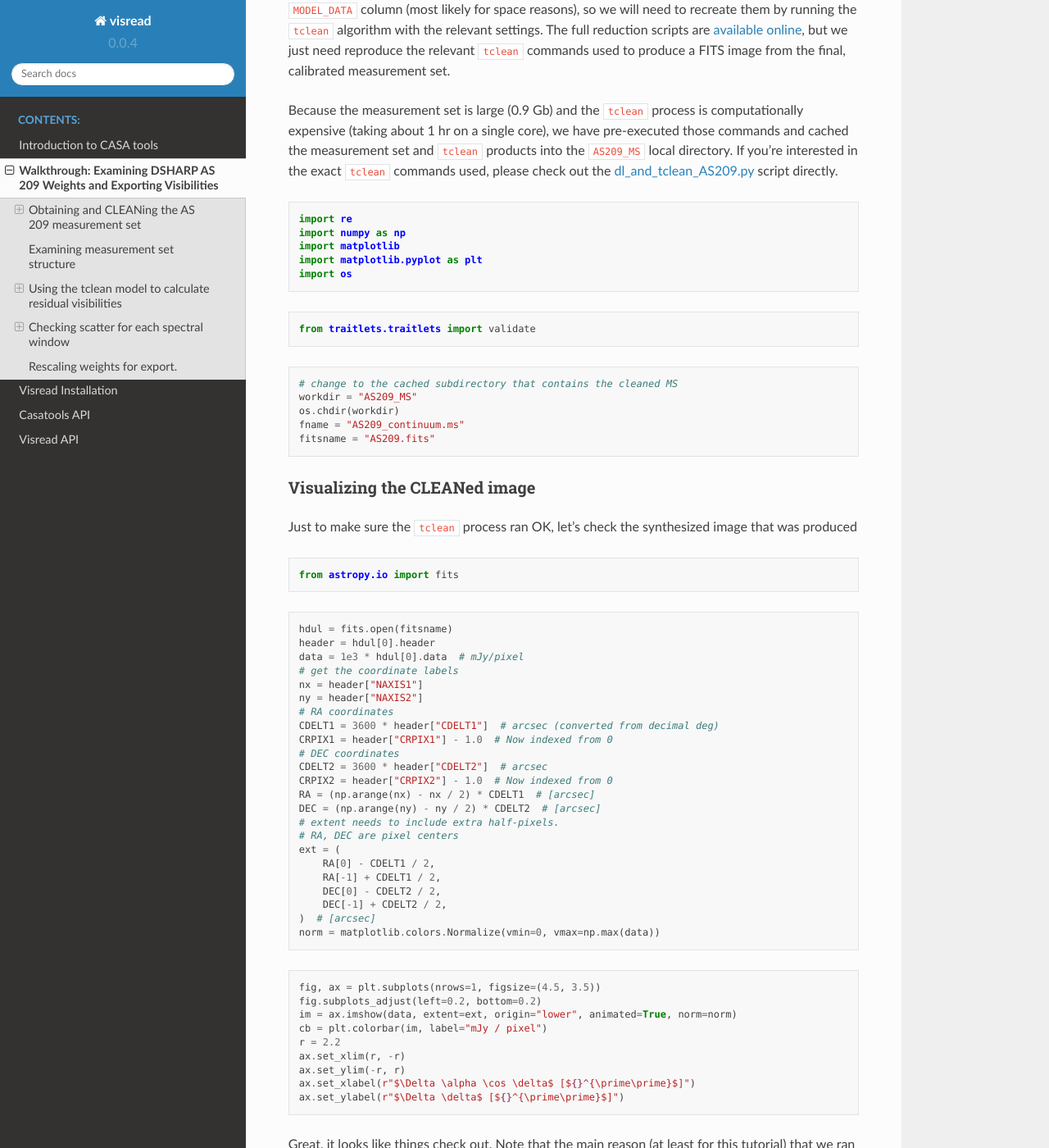
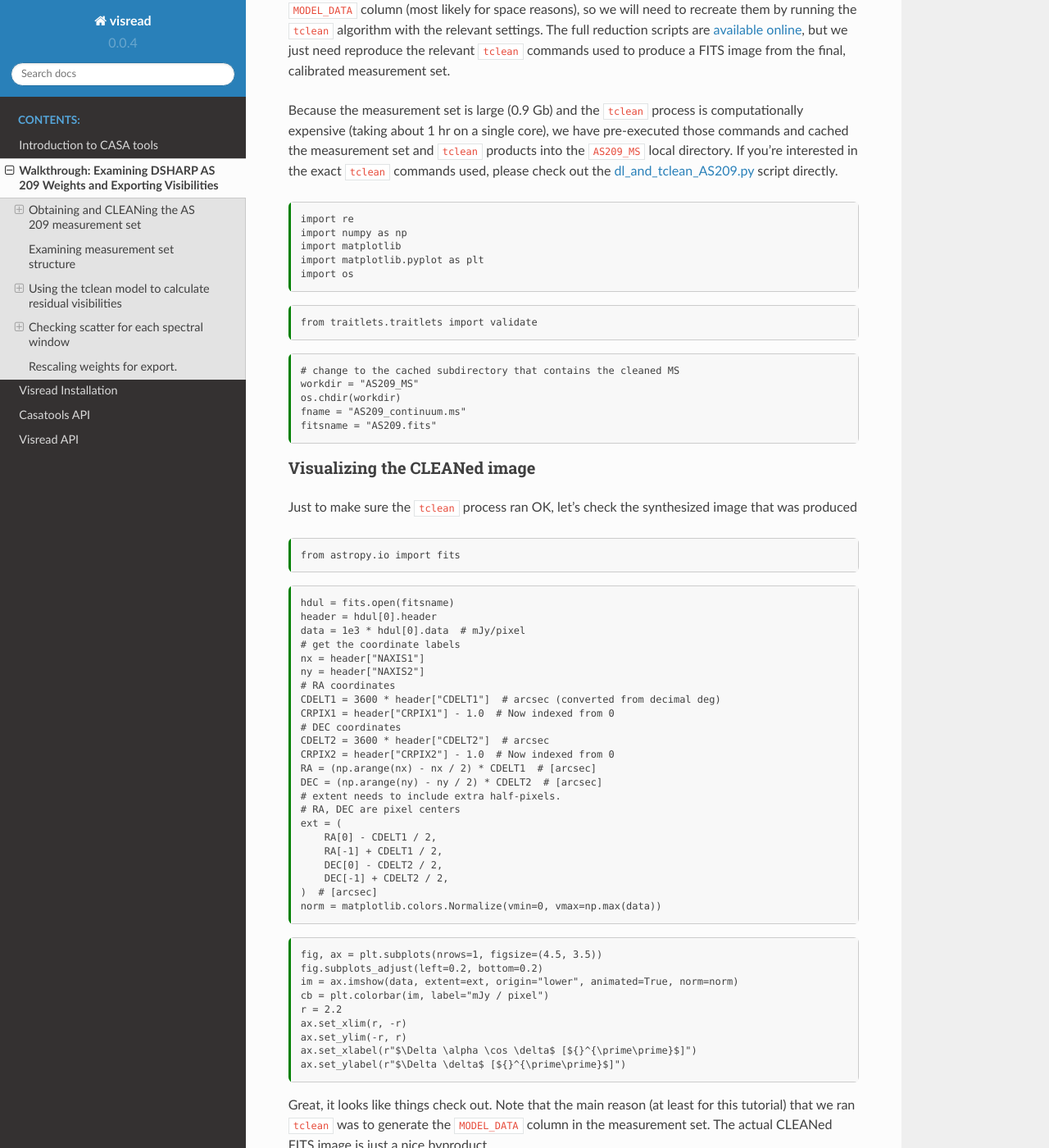
Before and after one commit to MPoL-dev/visread, a Sphinx documentation site: the page built from docs/tutorials/rescale_AS209_weights.md, in a window 1280 px wide and 1400 px high, scrolled down 750 px. Shown: the whole window at 82% size. Built offline with Sphinx 7.4.7 and the Read the Docs theme 2.0.0, drawn with Linux system fonts in a browser that asks for light colours; some of the changed text lies outside the part shown.

Commit message:
converted AS209 to myst

````diff
--- a/docs/tutorials/rescale_AS209_weights.md
+++ b/docs/tutorials/rescale_AS209_weights.md
@@ -38,7 +38,7 @@ The calibrated DSHARP measurement sets available from the archive do not contain
 
 Because the measurement set is large (0.9 Gb) and the ``tclean`` process is computationally expensive (taking about 1 hr on a single core), we have pre-executed those commands and cached the measurement set and ``tclean`` products into the ``AS209_MS`` local directory. If you're interested in the exact ``tclean`` commands used, please check out the [dl_and_tclean_AS209.py](dl_and_tclean_AS209.py) script directly.
 
-```python
+```{code-cell}
 import re
 import numpy as np
 import matplotlib
@@ -46,11 +46,11 @@ import matplotlib.pyplot as plt
 import os
 ```
 
-```python
+```{code-cell}
 from traitlets.traitlets import validate
 ```
 
-```python
+```{code-cell}
 # change to the cached subdirectory that contains the cleaned MS
 workdir = "AS209_MS"
 os.chdir(workdir)
@@ -61,11 +61,11 @@ fitsname = "AS209.fits"
 ### Visualizing the CLEANed image
 Just to make sure the ``tclean`` process ran OK, let's check the synthesized image that was produced
 
-```python
+```{code-cell}
 from astropy.io import fits
 ```
 
-```python
+```{code-cell}
 hdul = fits.open(fitsname)
 header = hdul[0].header
 data = 1e3 * hdul[0].data  # mJy/pixel
@@ -91,7 +91,7 @@ ext = (
 norm = matplotlib.colors.Normalize(vmin=0, vmax=np.max(data))
 ```
 
-```python
+```{code-cell}
 fig, ax = plt.subplots(nrows=1, figsize=(4.5, 3.5))
 fig.subplots_adjust(left=0.2, bottom=0.2)
 im = ax.imshow(data, extent=ext, origin="lower", animated=True, norm=norm)
@@ -112,18 +112,18 @@ Before you dive into the full analysis with CASA tools, it's a very good idea to
 
 After you've done that, let's start exploring the visibility values. First we'll need to import and then instantiate the relevant CASA tools, [table](https://casa.nrao.edu/casadocs-devel/stable/global-tool-list/tool_table/methods) and [ms](https://casa.nrao.edu/casadocs-devel/stable/global-tool-list/tool_ms/methods).
 
-```python
+```{code-cell}
 import casatools
 ```
 
-```python
+```{code-cell}
 tb = casatools.table()
 ms = casatools.ms()
 ```
 
 We can get the indexes of the unique spectral windows, which are typically indexed by the ``DATA_DESC_ID``.
 
-```python
+```{code-cell}
 tb.open(fname + "/DATA_DESCRIPTION")
 SPECTRAL_WINDOW_ID = tb.getcol("SPECTRAL_WINDOW_ID")
 tb.close()
@@ -135,7 +135,7 @@ We see that there are 25 separate spectral windows! This is because the DSHARP i
 
 Next, let's open the main table of the measurement set and inspect the column names
 
-```python
+```{code-cell}
 tb.open(fname)
 colnames = tb.colnames()
 tb.close()
@@ -144,7 +144,7 @@ print(colnames)
 
 Because there are multiple spectral windows which do not share the same dimensions, we cannot use the ``tb`` tool to read the data directly. If we try, we'll get an error.
 
-```python
+```{code-cell}
 try:
     tb.open(fname)
     weight = tb.getcol("WEIGHT")  # array of float64 with shape [npol, nvis]
@@ -160,7 +160,7 @@ finally:
 
 So, we'll need to use the ``ms`` tool to read the visibilities for each spectral window, like so
 
-```python
+```{code-cell}
 ms.open(fname)
 # select the spectral window
 ms.selectinit(datadescid=0)
@@ -173,13 +173,13 @@ ms.close()
 
 The returned query is a dictionary whose keys are the lowercase column names
 
-```python
+```{code-cell}
 print(query.keys())
 ```
 
 and whose values are the numerical arrays for the spectral window that we queried
 
-```python
+```{code-cell}
 print(query["data"])
 ```
 
@@ -190,7 +190,7 @@ In any data analysis where you're computing a forward model, it's a good consite
 
 We can calculate data residuals using the model visibilities derived from the tclean model and stored in the ``MODEL_DATA`` column of the measurement set.
 
-```python
+```{code-cell}
 ms.open(fname)
 # select the spectral window
 ms.selectinit(datadescid=0)
@@ -201,7 +201,7 @@ ms.selectinit(reset=True)
 ms.close()
 ```
 
-```python
+```{code-cell}
 print(query["model_data"])
 ```
 
@@ -232,7 +232,7 @@ Because we'd like to repeat this analysis for each spectral window in the measur
 The functions provided in this document are only dependent on the CASA tools ``tb`` and ``ms``. If you find yourself using these routines frequently, you might consider installing the *visread* package, since similar commands are provided in the API.
 
 
-```python
+```{code-cell}
 def get_scatter_datadescid(datadescid, sigma_rescale=1.0, apply_flags=True):
     """
     Calculate the scatter for each polarization.
@@ -289,7 +289,7 @@ def get_scatter_datadescid(datadescid, sigma_rescale=1.0, apply_flags=True):
     return scatter_XX, scatter_YY
 ```
 
-```python
+```{code-cell}
 def gaussian(x, sigma=1):
     r"""
     Evaluate a reference Gaussian as a function of :math:`x`
@@ -309,7 +309,7 @@ def gaussian(x, sigma=1):
     return 1 / (sigma * np.sqrt(2 * np.pi)) * np.exp(-0.5 * (x / sigma) ** 2)
 ```
 
-```python
+```{code-cell}
 def scatter_hist(scatter_XX, scatter_YY, log=False, **kwargs):
     """
     Plot a normalized histogram of scatter for real and imaginary
@@ -354,7 +354,7 @@ def scatter_hist(scatter_XX, scatter_YY, log=False, **kwargs):
     return fig
 ```
 
-```python
+```{code-cell}
 def plot_histogram_datadescid(
     datadescid, sigma_rescale=1.0, log=False, apply_flags=True
 ):
@@ -389,7 +389,7 @@ Now lets use our helper functions to investigate the characteristics of each spe
 ### Spectral Window 7: A correctly scaled SPW
 Let's see how the residual visibilities in spectral window 7 scatter relative to their expected Gaussian envelope
 
-```python
+```{code-cell}
 plot_histogram_datadescid(7, apply_flags=False)
 ```
 
@@ -399,35 +399,35 @@ Great, it looks like things are pretty much as we would expect here.
 ### Spectral Window 22: Visibility outliers
 In the last example, we were a little bit cavalier and plotted the residuals for *all* visibilities, regardless of whether their ``FLAG`` was true. If we do the same for the visibilities in spectral window 22,
 
-```python
+```{code-cell}
 plot_histogram_datadescid(22, apply_flags=False)
 ```
 
 We find that something looks a little bit strange. Let's try plotting things on a log scale to get a closer look.
 
-```python
+```{code-cell}
 plot_histogram_datadescid(22, apply_flags=False, log=True)
 ```
 
 It appears as though there are a bunch of "outlier" visibilities included in this spectral window (the histogram y-axis is the relative frequency or probability density, so in actually there are a relatively small number of outlier visibilities). If the calibration and data preparation processes were done correctly, most likely, these visibilities are actually flagged. Let's try plotting only the valid, unflagged, visibilities
 
-```python
+```{code-cell}
 plot_histogram_datadescid(22, apply_flags=True, log=True)
 ```
 
 This is certainly an improvement, it looks like all of the egregious outlier visibilities were correctly flagged. However, we also see that the scatter in the visibility residuals is overdispersed relative to the envelope we would expect from the supplied weights. Plotting this on a normal scale might make the discrepancy more visible
 
-```python
+```{code-cell}
 plot_histogram_datadescid(22, apply_flags=True, log=False)
 ```
 
 Lets write a routine to estimate by how much the $\sigma_0$ values would need to be rescaled in order for the residual visibility scatter to match the expected reference Gaussian.
 
-```python
+```{code-cell}
 from scipy.optimize import minimize
 ```
 
-```python
+```{code-cell}
 def calculate_rescale_factor(scatter, **kwargs):
     bins = kwargs.get("bins", 40)
     bin_heights, bin_edges = np.histogram(scatter, density=True, bins=bins)
@@ -448,7 +448,7 @@ def calculate_rescale_factor(scatter, **kwargs):
         return False
 ```
 
-```python
+```{code-cell}
 def get_sigma_rescale_datadescid(datadescid, **kwargs):
     scatter_XX, scatter_YY = get_scatter_datadescid(
         datadescid, apply_flags=True, **kwargs
@@ -468,14 +468,14 @@ def get_sigma_rescale_datadescid(datadescid, **kwargs):
     return np.average(vals)
 ```
 
-```python
+```{code-cell}
 factor = get_sigma_rescale_datadescid(22)
 print(factor)
 ```
 
 If we rescale the $\sigma$ values to make them a factor of $\sim 1.85$ larger it looks like we are able to make the distributions match up a little bit better.
 
-```python
+```{code-cell}
 plot_histogram_datadescid(22, sigma_rescale=factor, apply_flags=True, log=False)
 ```
 
@@ -483,7 +483,7 @@ It's not really clear why this factor works, but factors of $\sqrt{2}$ and 2 app
 
 To investigate the overdispersion in spectral window 22, lets plot up the rescaled visibilities in the $u,v$ plane, colorized by their residual values to see if we can discern any patterns that may be the result of an inadequate calibration or CLEAN model.
 
-```python
+```{code-cell}
 # get the baselines and flags for spectral window 22
 ms.open(fname)
 # select the key
@@ -493,12 +493,12 @@ ms.selectinit(reset=True)
 ms.close()
 ```
 
-```python
+```{code-cell}
 flag_XX, flag_YY = query["flag"]
 u, v, w = query["uvw"] * 1e-3  # [km]
 ```
 
-```python
+```{code-cell}
 # calculate the scatter of the residual visibilities
 scatter_XX, scatter_YY = get_scatter_datadescid(
     22, sigma_rescale=factor, apply_flags=False
@@ -507,7 +507,7 @@ scatter_XX, scatter_YY = get_scatter_datadescid(
 
 Let's check the array shapes of each of these.
 
-```python
+```{code-cell}
 print(flag_XX.shape)
 print(scatter_XX.shape)
 print(u.shape)
@@ -515,7 +515,7 @@ print(u.shape)
 
 If we want to correctly apply the flags, we'll need to broadcast the baseline arrays to the full set of channels. (Even though this is a continuum dataset, it does have more than one channel to prevent bandwidth smearing).
 
-```python
+```{code-cell}
 nchan = flag_XX.shape[0]
 broadcast = np.ones((nchan, 1))
 uu = u * broadcast
@@ -524,24 +524,24 @@ vv = v * broadcast
 
 Now we index the "good" visibilities
 
-```python
+```{code-cell}
 uu_XX = uu[~flag_XX]
 vv_XX = vv[~flag_YY]
 scatter_XX = scatter_XX[~flag_XX]
 ```
 
-```python
+```{code-cell}
 uu_YY = uu[~flag_YY]
 vv_YY = vv[~flag_YY]
 scatter_YY = scatter_YY[~flag_YY]
 ```
 
-```python
+```{code-cell}
 vvmax = 5
 norm = matplotlib.colors.Normalize(vmin=-vvmax, vmax=vvmax)
 ```
 
-```python
+```{code-cell}
 fig, ax = plt.subplots(nrows=1, figsize=(4, 4))
 ax.scatter(uu_XX, vv_XX, s=0.1, c=scatter_XX.real, cmap="bwr", norm=norm)
 im = ax.scatter(uu_YY, vv_YY, s=0.1, c=scatter_YY.real, cmap="bwr", norm=norm)
@@ -558,7 +558,7 @@ We don't appear to see any large scale pattern with baseline, suggesting that th
 ## Rescaling weights for export.
 We can use the previous routines to iterate through plots of each spectral window. For reference, here are the rescale factors we derived for each spectral window
 
-```python
+```{code-cell}
 sigma_rescale_factors = {
     ID: get_sigma_rescale_datadescid(ID) for ID in SPECTRAL_WINDOW_ID
 }
````
Also changed, not shown: other parts of docs/tutorials/rescale_AS209_weights.md (+1 -1 lines).
